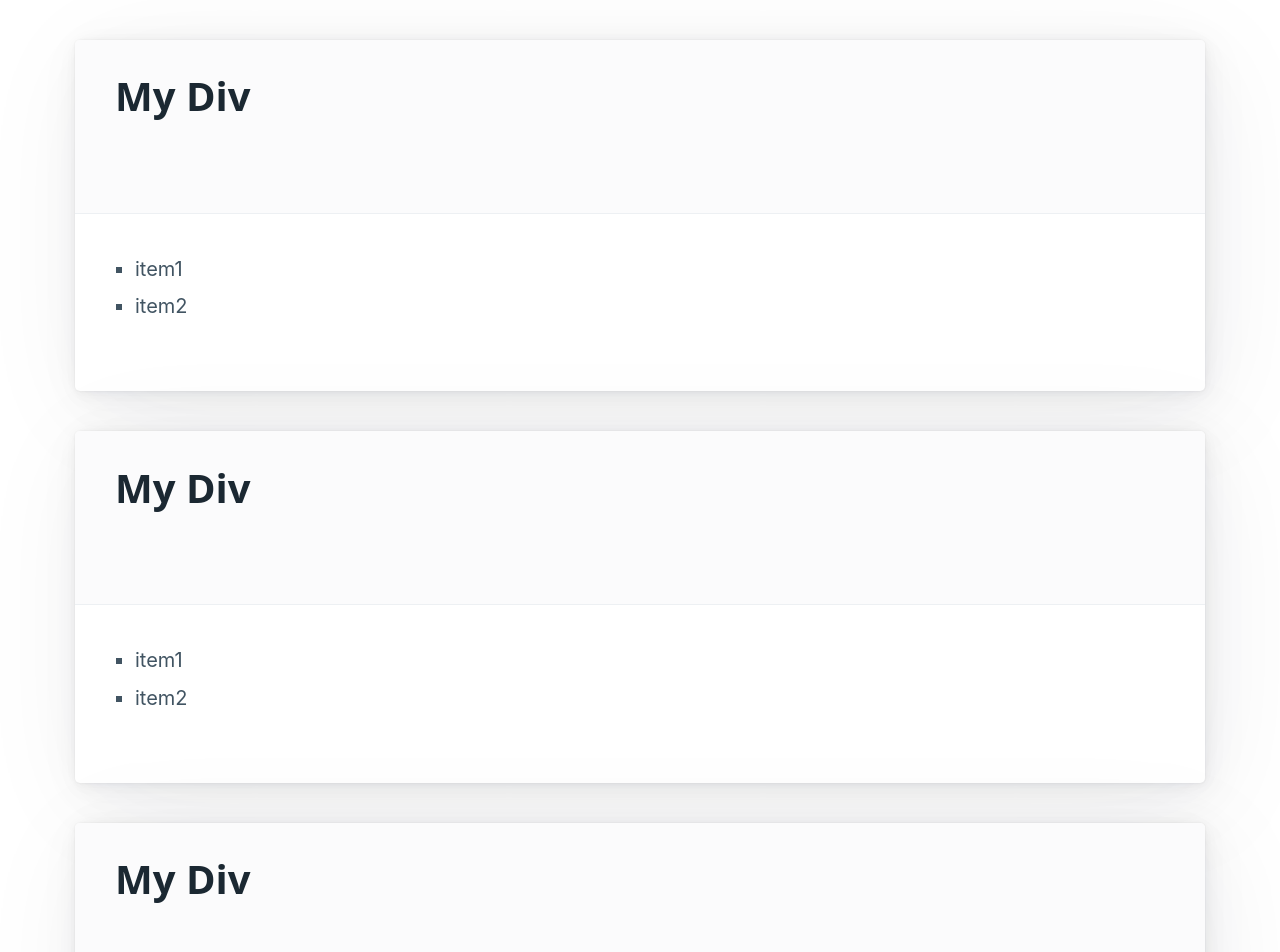
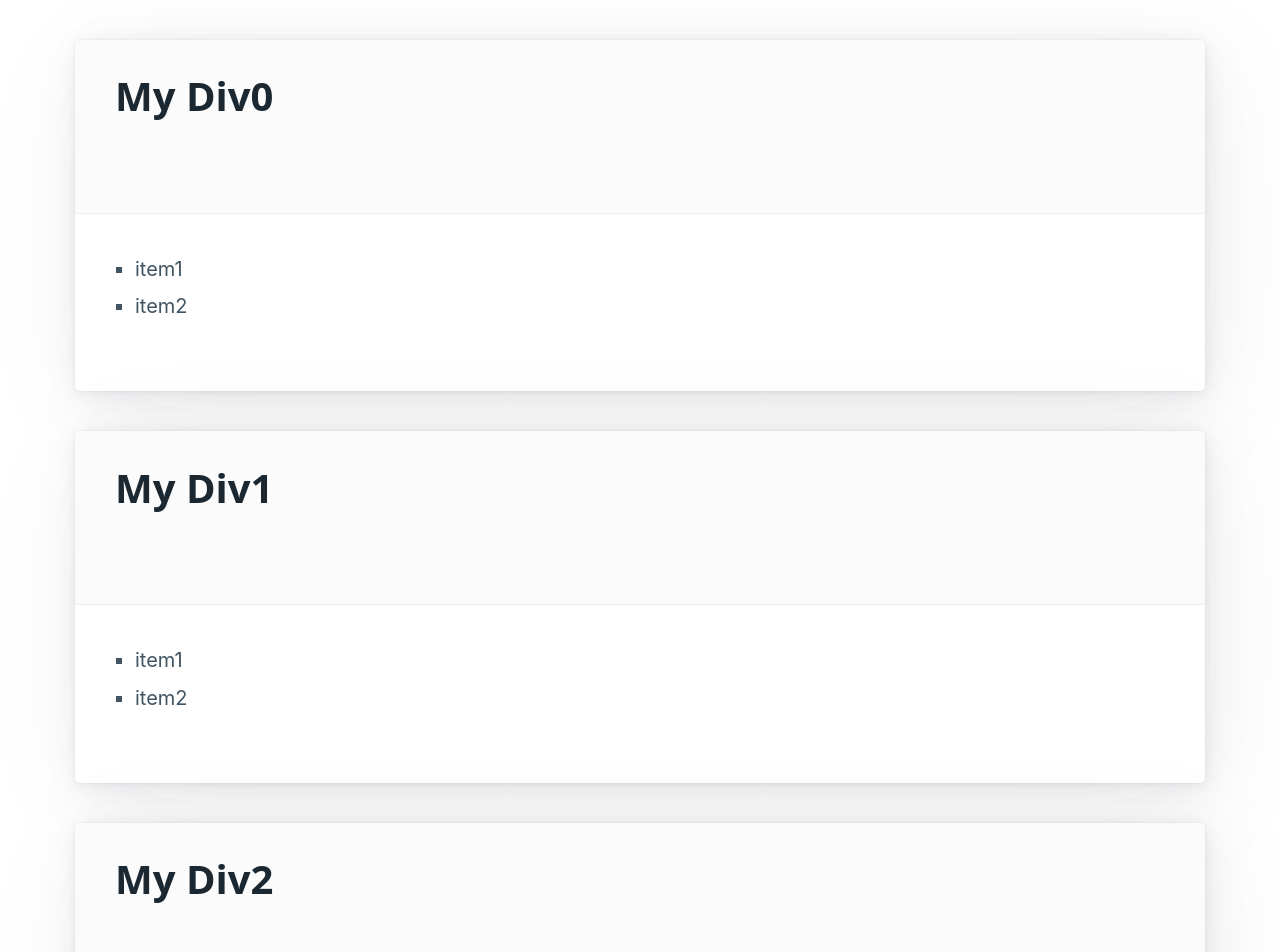
Before and after one commit to YeDongVibe/React_Class, a React (Create React App) app: page / in a window 1280 px wide. Shown: the top 952 px of the page. Built offline with nearby package versions, Linux system fonts and the light colour scheme.

Commit message:
23.04.25

```diff
--- a/src/04/MyDiv.js
+++ b/src/04/MyDiv.js
@@ -4,9 +4,9 @@ const MyDiv = () => {
 
     return (
         <main className="container">
-            <MyDivArticle />
-            <MyDivArticle />
-            <MyDivArticle />
+            <MyDivArticle aname = 'My Div0'/>   {/* aname이라는 속성을 가진 MyDivArticle */}
+            <MyDivArticle aname = 'My Div1'/>
+            <MyDivArticle aname = 'My Div2'/>
         </main>
     );
 }
--- a/src/04/MyDivArticle.js
+++ b/src/04/MyDivArticle.js
@@ -1,9 +1,9 @@
-const MyDivArticle = () => {
+const MyDivArticle = (probs) => {
 
     return (
 
         <article>
-        <header><h1>My Div</h1></header>
+        <header><h1>{probs.aname}</h1></header>
         <ul>
             <li>item1</li>
             <li>item2</li>
```
